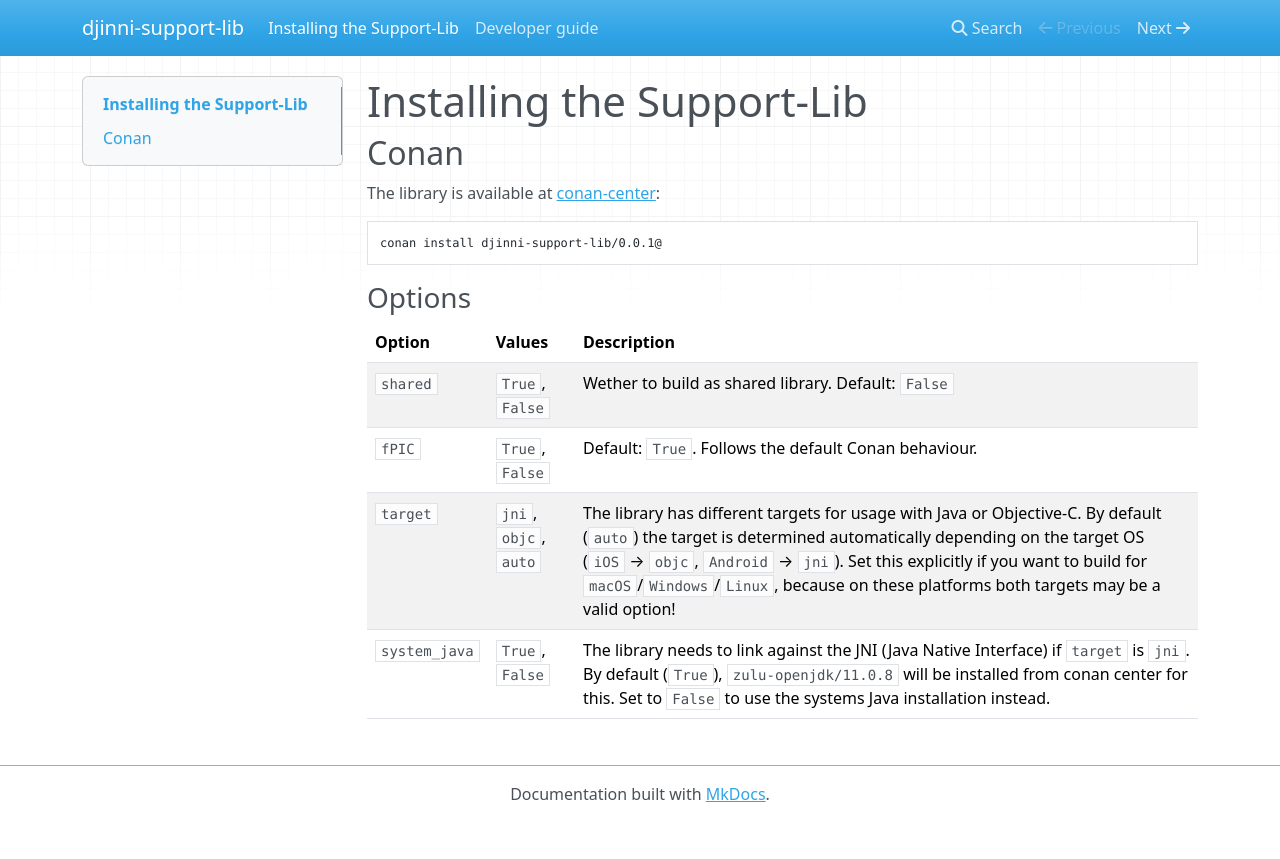
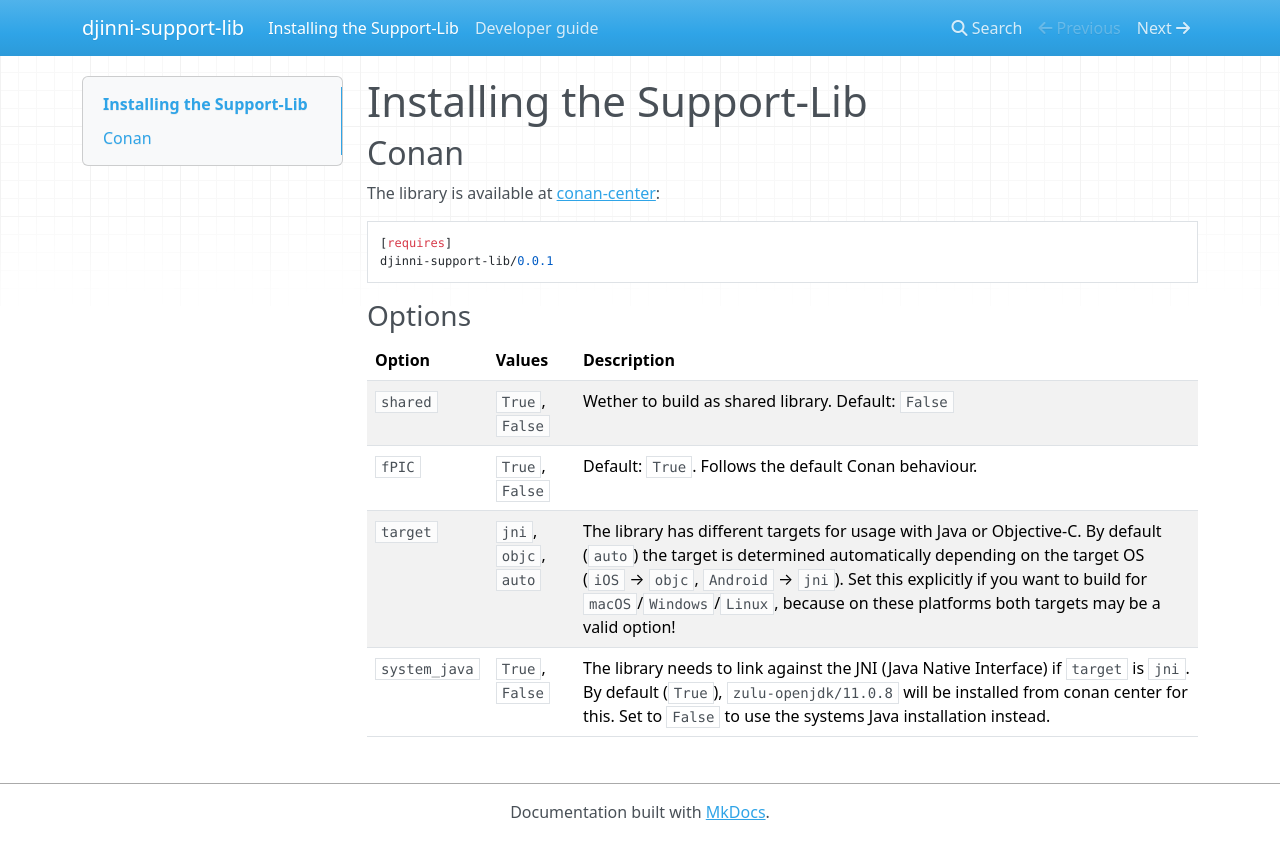
Before and after one commit to cross-language-cpp/djinni-support-lib, an MkDocs documentation site: the page built from docs/install.md, in a window 1280 px wide. Shown: the top 859 px of the page. Built offline with MkDocs 1.6.1, drawn with Linux system fonts in a browser that asks for light colours; nearby versions of some CDN libraries.

Commit message:
change conan install command to conanfile.txt example

````diff
--- a/docs/install.md
+++ b/docs/install.md
@@ -4,8 +4,9 @@
 
 The library is available at [conan-center](https://conan.io/center/djinni-support-lib):
 
-```sh
-conan install djinni-support-lib/0.0.1@
+```
+[requires]
+djinni-support-lib/0.0.1
 ```
 
 ### Options
````
